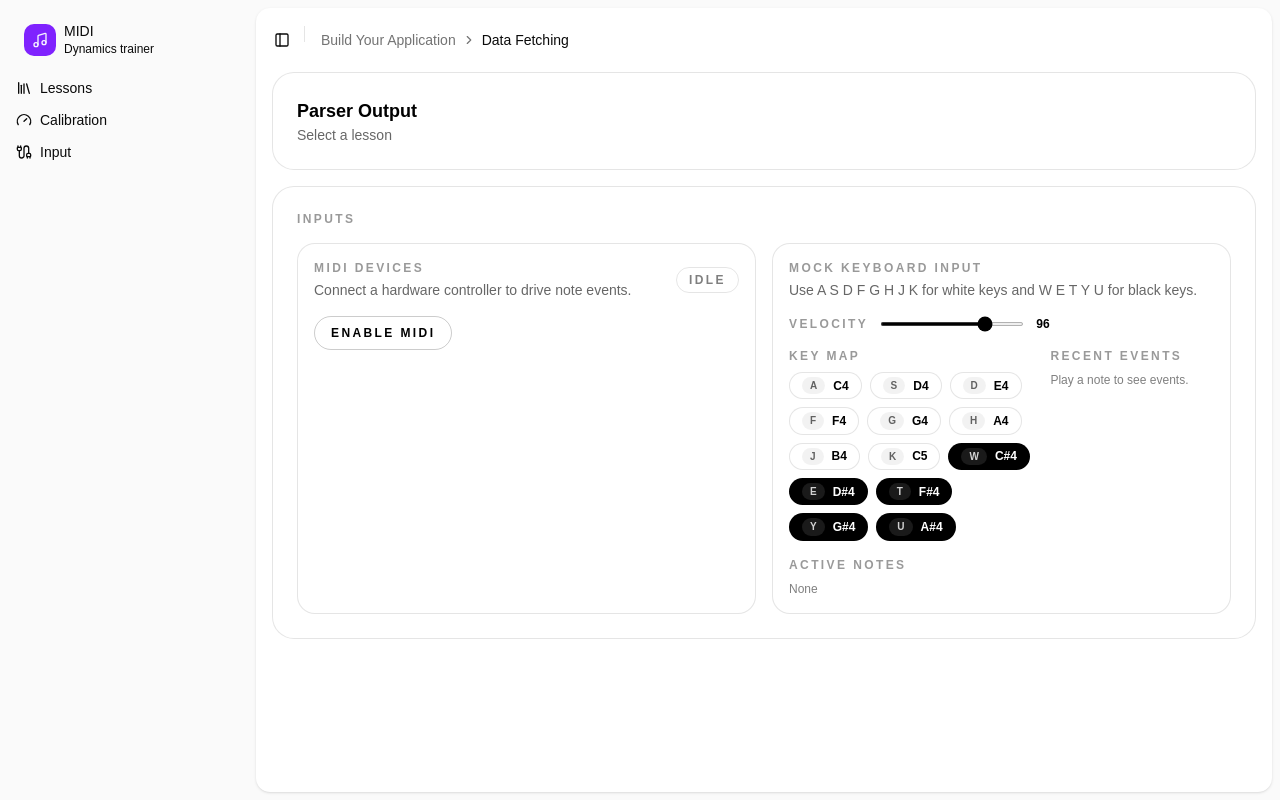
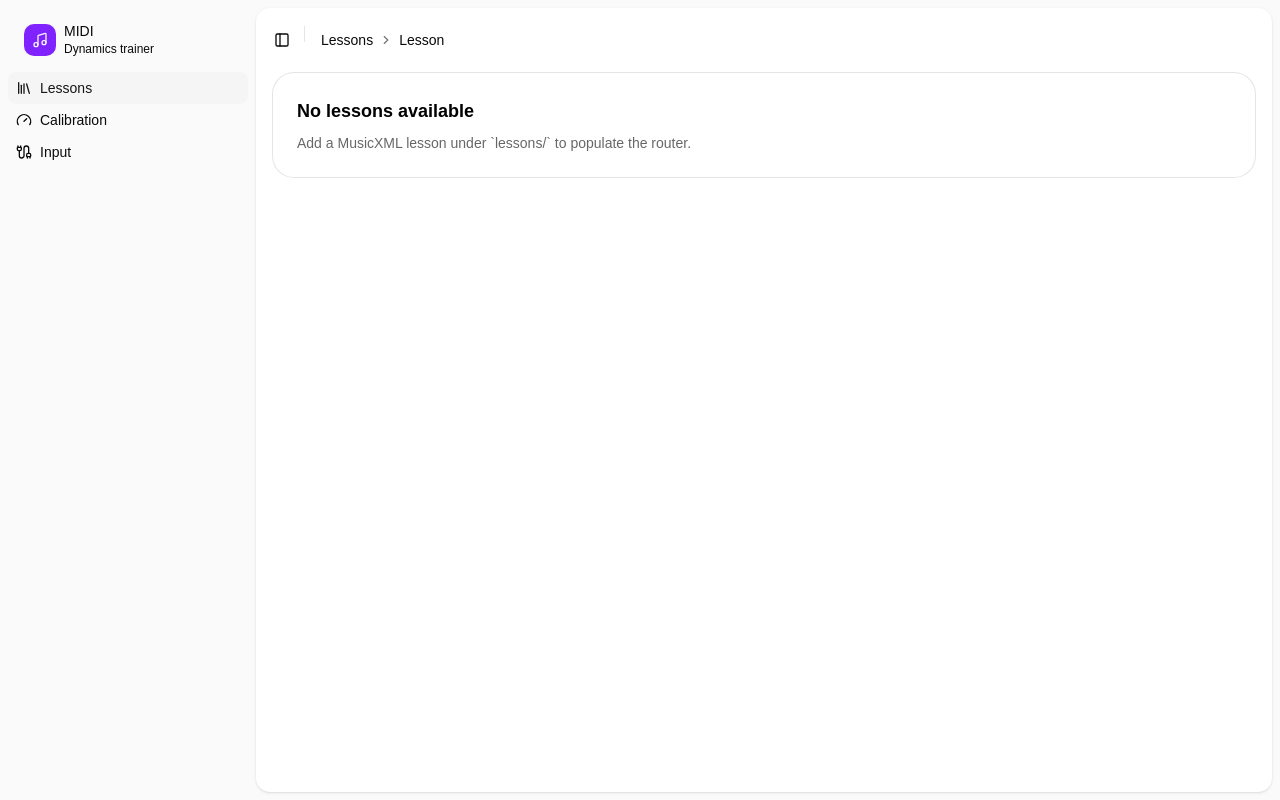
Before and after one commit to ChintanAcharya/dynamikey, a React (Vite) app: page / in a window 1280 px wide. Built offline with nearby package versions, Linux system fonts and the light colour scheme.

Commit message:
Migrate to react router

```diff
--- a/package.json
+++ b/package.json
@@ -18,6 +18,7 @@
     "radix-ui": "^1.4.3",
     "react": "^19.2.0",
     "react-dom": "^19.2.0",
+    "react-router": "^7.14.0",
     "shadcn": "^4.1.2",
     "tailwind-merge": "^3.5.0",
     "tw-animate-css": "^1.4.0",
--- a/src/App.tsx
+++ b/src/App.tsx
@@ -1,7 +1,14 @@
-import { Suspense, useMemo, useState } from 'react';
+import { Suspense } from 'react';
+import { Link, Navigate, Outlet, Route, Routes, useParams } from 'react-router';
+
 import InputSection from './components/InputSection';
 import MainStaffRenderer from './components/MainStaffRenderer';
-import { lessons } from './features/musicxml/lessonCatalog';
+import {
+  defaultLesson,
+  findLessonById,
+  getLessonPath,
+  lessons,
+} from './features/musicxml/lessonCatalog';
 import {
   SidebarInset,
   SidebarProvider,
@@ -20,22 +27,35 @@ import { AppSidebar } from './components/app-sidebar';
 import { Separator } from './components/ui/separator';
 
 /**
- * Render the main app layout and drive lesson selection/parsing state.
+ * Render the application route tree.
  * @returns App element.
  */
 function App() {
-  const [selectedLessonId, setSelectedLessonId] = useState(
-    lessons[0]?.id ?? '',
+  return (
+    <Routes>
+      <Route element={<AppLayout />}>
+        <Route index element={<DefaultLessonRedirect />} />
+        <Route path="lesson/:id" element={<LessonRoute />} />
+        <Route path="*" element={<DefaultLessonRedirect />} />
+      </Route>
+    </Routes>
   );
+}
 
-  const selectedLesson = useMemo(
-    () => lessons.find((lesson) => lesson.id === selectedLessonId) ?? null,
-    [selectedLessonId],
-  );
+function AppLayout() {
+  const { id } = useParams();
+  const selectedLesson = findLessonById(id);
+  const defaultLessonPath = defaultLesson
+    ? getLessonPath(defaultLesson.id)
+    : null;
 
   return (
     <SidebarProvider>
-      <AppSidebar lessons={lessons} selectedLessonId={selectedLessonId} />
+      <AppSidebar
+        defaultLessonPath={defaultLessonPath}
+        lessons={lessons}
+        selectedLessonId={selectedLesson?.id ?? ''}
+      />
       <SidebarInset>
         <header className="flex h-16 shrink-0 items-center gap-2">
           <div className="flex items-center gap-2 px-4">
@@ -47,27 +67,65 @@ function App() {
             <Breadcrumb>
               <BreadcrumbList>
                 <BreadcrumbItem className="hidden md:block">
-                  <BreadcrumbLink href="#">
-                    Build Your Application
-                  </BreadcrumbLink>
+                  {defaultLessonPath ? (
+                    <BreadcrumbLink asChild>
+                      <Link to={defaultLessonPath}>Lessons</Link>
+                    </BreadcrumbLink>
+                  ) : (
+                    <BreadcrumbPage>Lessons</BreadcrumbPage>
+                  )}
                 </BreadcrumbItem>
                 <BreadcrumbSeparator className="hidden md:block" />
                 <BreadcrumbItem>
-                  <BreadcrumbPage>Data Fetching</BreadcrumbPage>
+                  <BreadcrumbPage>
+                    {selectedLesson?.title ?? 'Lesson'}
+                  </BreadcrumbPage>
                 </BreadcrumbItem>
               </BreadcrumbList>
             </Breadcrumb>
           </div>
         </header>
         <div className="flex flex-1 flex-col gap-4 p-4 pt-0">
-          <Suspense fallback={<div>Loading...</div>}>
-            <MainStaffRenderer selectedLesson={selectedLesson} />
-            <InputSection />
-          </Suspense>
+          <Outlet />
         </div>
       </SidebarInset>
     </SidebarProvider>
   );
 }
 
+function DefaultLessonRedirect() {
+  if (!defaultLesson) {
+    return <NoLessonsState />;
+  }
+
+  return <Navigate to={getLessonPath(defaultLesson.id)} replace />;
+}
+
+function LessonRoute() {
+  const { id } = useParams();
+  const selectedLesson = findLessonById(id);
+
+  if (!selectedLesson) {
+    return <DefaultLessonRedirect />;
+  }
+
+  return (
+    <Suspense fallback={<div>Loading...</div>}>
+      <MainStaffRenderer selectedLesson={selectedLesson} />
+      <InputSection />
+    </Suspense>
+  );
+}
+
+function NoLessonsState() {
+  return (
+    <section className="rounded-3xl border border-black/10 bg-white/85 p-6">
+      <h2 className="text-lg font-semibold text-black">No lessons available</h2>
+      <p className="mt-2 text-sm text-black/60">
+        Add a MusicXML lesson under `lessons/` to populate the router.
+      </p>
+    </section>
+  );
+}
+
 export default App;
--- a/src/components/MainStaffRenderer.tsx
+++ b/src/components/MainStaffRenderer.tsx
@@ -5,7 +5,7 @@ import { parseLessonFromXml } from '../features/musicxml/osmdParser';
 import VexFlowStaff from '../features/vexflowStaff/VexFlowStaff';
 
 type MainStaffRendererProps = {
-  selectedLesson: LessonSource | null;
+  selectedLesson: LessonSource;
 };
 
 /**
@@ -14,18 +14,15 @@ type MainStaffRendererProps = {
  * @returns Parser output section.
  */
 function MainStaffRenderer({ selectedLesson }: MainStaffRendererProps) {
-  const parseLessonPromise = useMemo(() => {
-    if (!selectedLesson) {
-      return Promise.resolve(null);
-    }
-
-    return parseLessonFromXml(selectedLesson.xml);
-  }, [selectedLesson]);
+  const parseLessonPromise = useMemo(
+    () => parseLessonFromXml(selectedLesson.xml),
+    [selectedLesson],
+  );
 
   const parsedLesson = use(parseLessonPromise);
 
   const normalizedLesson = useMemo(() => {
-    if (!parsedLesson || !selectedLesson) {
+    if (!parsedLesson) {
       return null;
     }
 
@@ -37,9 +34,7 @@ function MainStaffRenderer({ selectedLesson }: MainStaffRendererProps) {
       <div className="flex flex-wrap items-center justify-between gap-4">
         <div>
           <h2 className="text-lg font-semibold text-black">Parser Output</h2>
-          <p className="text-sm text-black/60">
-            {selectedLesson?.title ?? 'Select a lesson'}{' '}
-          </p>
+          <p className="text-sm text-black/60">{selectedLesson.title}</p>
         </div>
       </div>
 
--- a/src/components/app-sidebar.tsx
+++ b/src/components/app-sidebar.tsx
@@ -11,36 +11,37 @@ import {
 import { MusicIcon, CableIcon, GaugeIcon, LibraryIcon } from 'lucide-react';
 
 import type { LessonSource } from '@/features/musicxml/lessonCatalog';
+import { getLessonPath } from '@/features/musicxml/lessonCatalog';
+import { Link } from 'react-router';
 
 type AppSidebarProps = {
+  defaultLessonPath: string | null;
   selectedLessonId: string;
   lessons: LessonSource[];
 };
 
 export function AppSidebar(props: AppSidebarProps) {
-  const { selectedLessonId, lessons } = props;
+  const { defaultLessonPath, selectedLessonId, lessons } = props;
   const lessonNavItems = lessons.map((lesson) => ({
     title: lesson.title,
-    url: `#${lesson.id}`,
+    url: getLessonPath(lesson.id),
     isActive: lesson.id === selectedLessonId,
   }));
 
   const navItems = [
     {
       title: 'Lessons',
-      url: '#',
+      url: defaultLessonPath ?? undefined,
       icon: <LibraryIcon />,
       isActive: true,
       items: lessonNavItems,
     },
     {
       title: 'Calibration',
-      url: '#',
       icon: <GaugeIcon />,
     },
     {
       title: 'Input',
-      url: '#',
       icon: <CableIcon />,
     },
   ];
@@ -50,8 +51,20 @@ export function AppSidebar(props: AppSidebarProps) {
       <SidebarHeader>
         <SidebarMenu>
           <SidebarMenuItem>
-            <SidebarMenuButton size="lg" asChild>
-              <a href="#">
+            {defaultLessonPath ? (
+              <SidebarMenuButton size="lg" asChild>
+                <Link to={defaultLessonPath}>
+                  <div className="flex aspect-square size-8 items-center justify-center rounded-lg bg-sidebar-primary text-sidebar-primary-foreground">
+                    <MusicIcon className="size-4" />
+                  </div>
+                  <div className="grid flex-1 text-left text-sm leading-tight">
+                    <span className="truncate font-medium">MIDI</span>
+                    <span className="truncate text-xs">Dynamics trainer</span>
+                  </div>
+                </Link>
+              </SidebarMenuButton>
+            ) : (
+              <SidebarMenuButton size="lg" type="button">
                 <div className="flex aspect-square size-8 items-center justify-center rounded-lg bg-sidebar-primary text-sidebar-primary-foreground">
                   <MusicIcon className="size-4" />
                 </div>
@@ -59,8 +72,8 @@ export function AppSidebar(props: AppSidebarProps) {
                   <span className="truncate font-medium">MIDI</span>
                   <span className="truncate text-xs">Dynamics trainer</span>
                 </div>
-              </a>
-            </SidebarMenuButton>
+              </SidebarMenuButton>
+            )}
           </SidebarMenuItem>
         </SidebarMenu>
       </SidebarHeader>
--- a/src/components/nav-main.tsx
+++ b/src/components/nav-main.tsx
@@ -7,8 +7,6 @@ import {
 } from '@/components/ui/collapsible';
 
 import {
-  SidebarGroup,
-  SidebarGroupLabel,
   SidebarMenu,
   SidebarMenuAction,
   SidebarMenuButton,
@@ -19,32 +17,49 @@ import {
 } from '@/components/ui/sidebar';
 
 import { ChevronRightIcon } from 'lucide-react';
+import { Link } from 'react-router';
 
-export function NavMain({
-  items,
-}: {
-  items: {
-    title: string;
-    url: string;
-    icon: ReactNode;
-    isActive?: boolean;
-    items?: {
-      title: string;
-      url: string;
-    }[];
-  }[];
-}) {
+type NavSubItem = {
+  title: string;
+  url?: string;
+  isActive?: boolean;
+};
+
+type NavItem = {
+  title: string;
+  url?: string;
+  icon: ReactNode;
+  isActive?: boolean;
+  items?: NavSubItem[];
+};
+
+export function NavMain({ items }: { items: NavItem[] }) {
   return (
     <SidebarMenu>
       {items.map((item) => (
         <Collapsible key={item.title} asChild defaultOpen={item.isActive}>
           <SidebarMenuItem>
-            <SidebarMenuButton asChild tooltip={item.title}>
-              <a href={item.url}>
+            {item.url ? (
+              <SidebarMenuButton
+                asChild
+                isActive={item.isActive}
+                tooltip={item.title}
+              >
+                <Link to={item.url}>
+                  {item.icon}
+                  <span>{item.title}</span>
+                </Link>
+              </SidebarMenuButton>
+            ) : (
+              <SidebarMenuButton
+                isActive={item.isActive}
+                tooltip={item.title}
+                type="button"
+              >
                 {item.icon}
                 <span>{item.title}</span>
-              </a>
-            </SidebarMenuButton>
+              </SidebarMenuButton>
+            )}
             {item.items?.length ? (
               <>
                 <CollapsibleTrigger asChild>
@@ -57,11 +72,20 @@ export function NavMain({
                   <SidebarMenuSub>
                     {item.items?.map((subItem) => (
                       <SidebarMenuSubItem key={subItem.title}>
-                        <SidebarMenuSubButton asChild>
-                          <a href={subItem.url}>
+                        {subItem.url ? (
+                          <SidebarMenuSubButton
+                            asChild
+                            isActive={subItem.isActive}
+                          >
+                            <Link to={subItem.url}>
+                              <span>{subItem.title}</span>
+                            </Link>
+                          </SidebarMenuSubButton>
+                        ) : (
+                          <SidebarMenuSubButton isActive={subItem.isActive}>
                             <span>{subItem.title}</span>
-                          </a>
-                        </SidebarMenuSubButton>
+                          </SidebarMenuSubButton>
+                        )}
                       </SidebarMenuSubItem>
                     ))}
                   </SidebarMenuSub>
--- a/src/components/ui/skeleton.tsx
+++ b/src/components/ui/skeleton.tsx
@@ -1,3 +1,5 @@
+import type { ComponentProps } from 'react';
+
 import { cn } from '@/lib/utils';
 
 function Skeleton({ className, ...props }: ComponentProps<'div'>) {
--- a/src/features/musicxml/lessonCatalog.ts
+++ b/src/features/musicxml/lessonCatalog.ts
@@ -34,3 +34,27 @@ export const lessons: LessonSource[] = Object.entries(lessonModules).map(
     };
   },
 );
+
+export const defaultLesson = lessons[0] ?? null;
+
+/**
+ * Resolve a lesson by route id.
+ * @param id - Lesson id from the router.
+ * @returns Matching lesson or null.
+ */
+export function findLessonById(id: string | undefined) {
+  if (!id) {
+    return null;
+  }
+
+  return lessons.find((lesson) => lesson.id === id) ?? null;
+}
+
+/**
+ * Build the lesson route path for a lesson id.
+ * @param id - Lesson id.
+ * @returns Router path.
+ */
+export function getLessonPath(id: string) {
+  return `/lesson/${encodeURIComponent(id)}`;
+}
--- a/src/main.tsx
+++ b/src/main.tsx
@@ -1,13 +1,18 @@
 import { StrictMode } from 'react';
 import { createRoot } from 'react-dom/client';
+
+import { BrowserRouter } from 'react-router';
+
 import '@/index.css';
 import App from '@/App.tsx';
 import { TooltipProvider } from '@/components/ui/tooltip';
 
 createRoot(document.getElementById('root')!).render(
   <StrictMode>
-    <TooltipProvider>
-      <App />
-    </TooltipProvider>
+    <BrowserRouter>
+      <TooltipProvider>
+        <App />
+      </TooltipProvider>
+    </BrowserRouter>
   </StrictMode>,
 );
```
Also changed, not shown: 1 other file (tests, documents, lock files or other folders).
